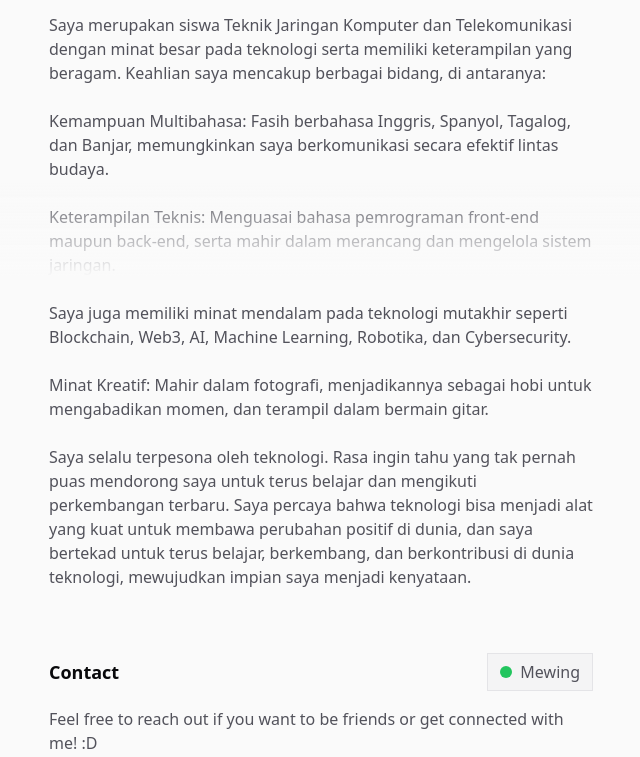
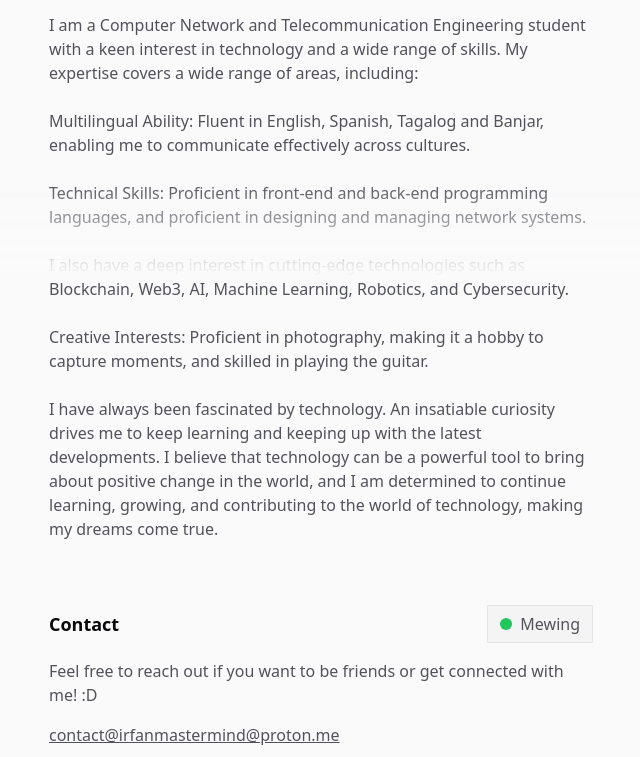
Before and after one commit to irfanihbro/irfanihbro.github.io, a plain HTML site: page index.html in a window 1280 px wide. Shown: the part 523-1280 px from the top of the page, without its empty margins (319-959 px from the left). Drawn offline with Linux system fonts and the light colour scheme; a web font is replaced by a local one.

Commit message:
Update index.html

```diff
--- a/index.html
+++ b/index.html
@@ -140,13 +140,13 @@
               const today = new Date();
               const formatter = new Intl.DateTimeFormat("en-US", {
                 timeZone: "Asia/Makassar", // Ganti ke zona waktu WITA
-                hour12: false, // 24-hour format
+                hour12: false,
                 hour: "numeric",
                 minute: "numeric",
                 second: "numeric",
               });
 
-              // Format the date using the formatter
+
               const timeInTimeZone = formatter.format(today);
 
               document.getElementById("hero-time").innerText = timeInTimeZone;
@@ -181,19 +181,19 @@
       </h2>
       <div class="text-text-subtle [&amp;_a]:font-medium [&amp;_a]:text-text [&amp;_a]:underline space-y-4 mt-4">
         <p style="text-align: left;">
-          Saya merupakan siswa Teknik Jaringan Komputer dan Telekomunikasi dengan minat besar pada teknologi serta memiliki keterampilan yang beragam. Keahlian saya mencakup berbagai bidang, di antaranya:
+          I am a Computer Network and Telecommunication Engineering student with a keen interest in technology and a wide range of skills. My expertise covers a wide range of areas, including:
         <br><br>
-          Kemampuan Multibahasa: Fasih berbahasa Inggris, Spanyol, Tagalog, dan Banjar, memungkinkan saya berkomunikasi secara efektif lintas budaya.
+          Multilingual Ability: Fluent in English, Spanish, Tagalog and Banjar, enabling me to communicate effectively across cultures.
         <br><br>
-          Keterampilan Teknis: Menguasai bahasa pemrograman front-end maupun back-end, serta mahir dalam merancang dan mengelola sistem jaringan.
+          Technical Skills: Proficient in front-end and back-end programming languages, and proficient in designing and managing network systems.
         <br><br>
-          Saya juga memiliki minat mendalam pada teknologi mutakhir seperti Blockchain, Web3, AI, Machine Learning, Robotika, dan Cybersecurity.
+          I also have a deep interest in cutting-edge technologies such as Blockchain, Web3, AI, Machine Learning, Robotics, and Cybersecurity.
         <br><br>
-          Minat Kreatif: Mahir dalam fotografi, menjadikannya sebagai hobi untuk mengabadikan momen, dan terampil dalam bermain gitar.
+          Creative Interests: Proficient in photography, making it a hobby to capture moments, and skilled in playing the guitar.
         <br><br>
-          Saya selalu terpesona oleh teknologi. Rasa ingin tahu yang tak pernah puas mendorong saya untuk terus belajar dan mengikuti perkembangan terbaru.
-          Saya percaya bahwa teknologi bisa menjadi alat yang kuat untuk membawa perubahan positif di dunia, dan saya bertekad untuk terus belajar, berkembang,
-          dan berkontribusi di dunia teknologi, mewujudkan impian saya menjadi kenyataan.
+          I have always been fascinated by technology. An insatiable curiosity drives me to keep learning and keeping up with the latest developments.
+          I believe that technology can be a powerful tool to bring about positive change in the world, and I am determined to continue learning, growing,
+          and contributing to the world of technology, making my dreams come true.
         </p>
 
       </div>
```
